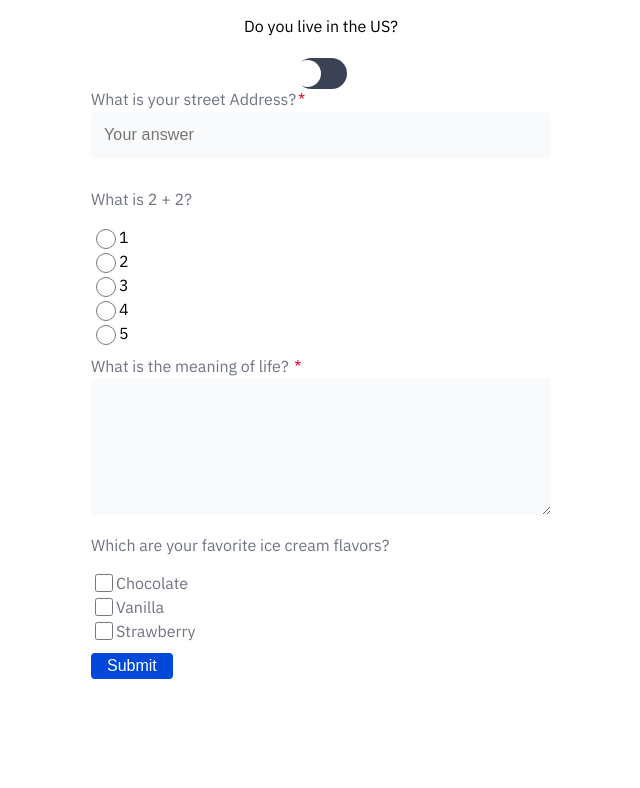
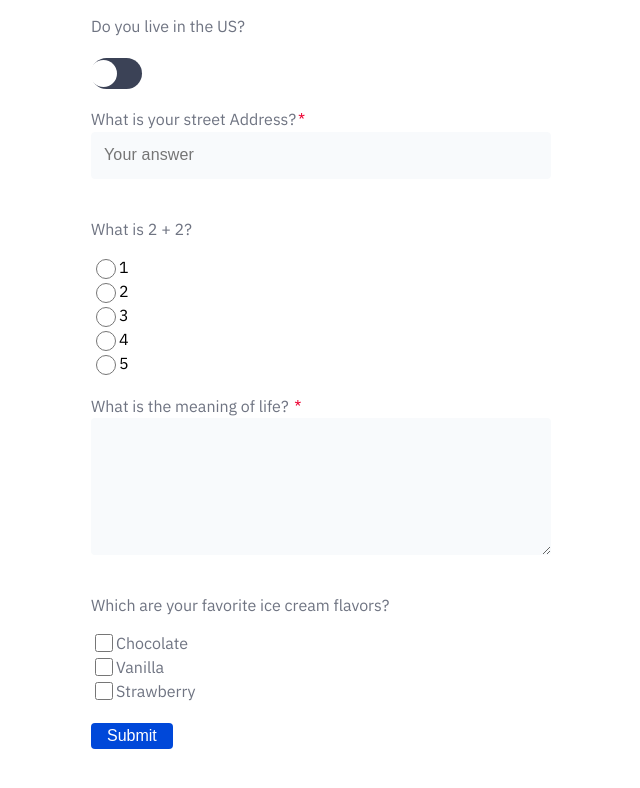
Before and after one commit to stevejd88/custom-form, a React (Create React App) app: page / in a window 1280 px wide. Shown: the top 788 px of the page, without its empty margins (319-959 px from the left). Built offline with nearby package versions, Linux system fonts and the light colour scheme.

Commit message:
Adjust toggle styles and fix bottom margin for input fields

```diff
--- a/src/components/checkbox/checkbox.component.jsx
+++ b/src/components/checkbox/checkbox.component.jsx
@@ -1,6 +1,6 @@
 import React from "react";
 
-import "./checkbox-styles.css";
+import "./checkbox.styles.css";
 
 const Checkbox = ({ id, handleClick, isChecked, value, label }) => {
   return (
--- a/src/components/checkbox/checkbox-styles.css
+++ b/src/components/checkbox/checkbox.styles.css
@@ -1,3 +1,7 @@
+.check-group {
+  margin-bottom: 20px;
+}
+
 .check-field {
   display: flex;
   flex-direction: row;
--- a/src/components/form-input/form-input.styles.css
+++ b/src/components/form-input/form-input.styles.css
@@ -4,7 +4,7 @@
   align-items: flex-start;
   width: 460px;
   height: 74px;
-  margin-bottom: 10px;
+  margin-bottom: 20px;
 }
 
 .text-input input {
--- a/src/components/radio/radio.styles.css
+++ b/src/components/radio/radio.styles.css
@@ -4,7 +4,7 @@
   align-items: flex-start;
   padding: 0px;
   width: 460px;
-  margin-bottom: 10px;
+  margin-bottom: 20px;
 }
 
 .radio-group {
--- a/src/components/text-area/text-area.styles.css
+++ b/src/components/text-area/text-area.styles.css
@@ -5,6 +5,7 @@
   padding: 0px;
   width: 460px;
   height: 164px;
+  margin-bottom: 20px;
 }
 
 .text-area-group label {
--- a/src/components/toggle-switch/toggle-switch.component.jsx
+++ b/src/components/toggle-switch/toggle-switch.component.jsx
@@ -11,11 +11,9 @@ const ToggleSwitch = ({ name, label, value, checked, onToggle }) => {
     checkbox.current.checked = !checkbox.current.checked;
     console.log(checkbox.current.checked);
   }
-  // const handleToggle = () => {
 
-  // }
   return (
-    <>
+    <div className='toggle-container'>
       <p>{label}</p>
       <input
         ref={checkbox}
@@ -32,7 +30,7 @@ const ToggleSwitch = ({ name, label, value, checked, onToggle }) => {
       >
         <span className='toggle'></span>
       </span>
-    </>
+    </div>
   );
 };
 
--- a/src/components/toggle-switch/toggle-switch.styles.css
+++ b/src/components/toggle-switch/toggle-switch.styles.css
@@ -1,3 +1,12 @@
+.toggle-container {
+  color: #6f7482;
+  display: flex;
+  flex-direction: column;
+  align-items: flex-start;
+  width: 460px;
+  margin-bottom: 20px;
+}
+
 .toggle-checkbox {
   height: 0px;
   width: 0px;
```
